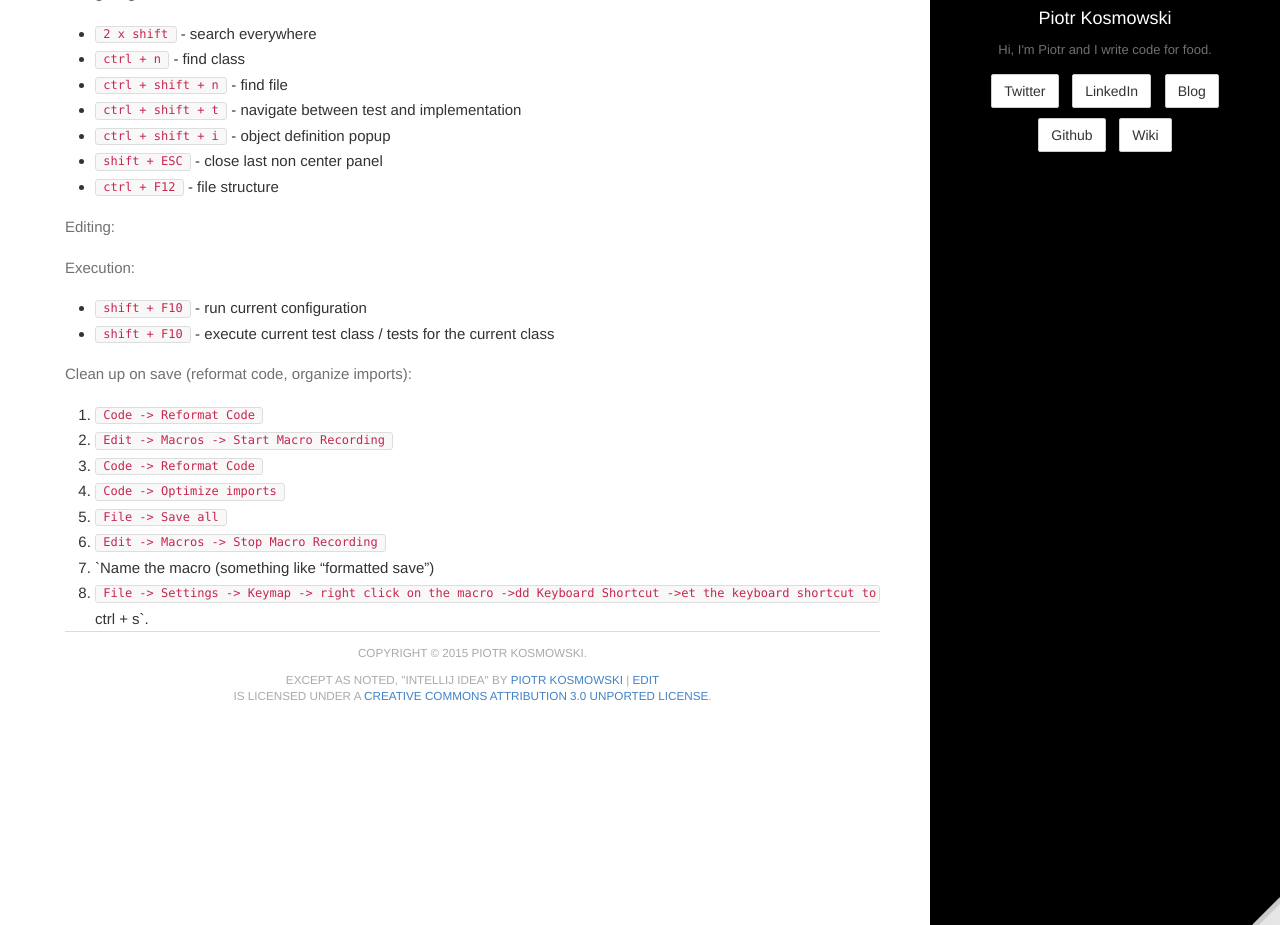
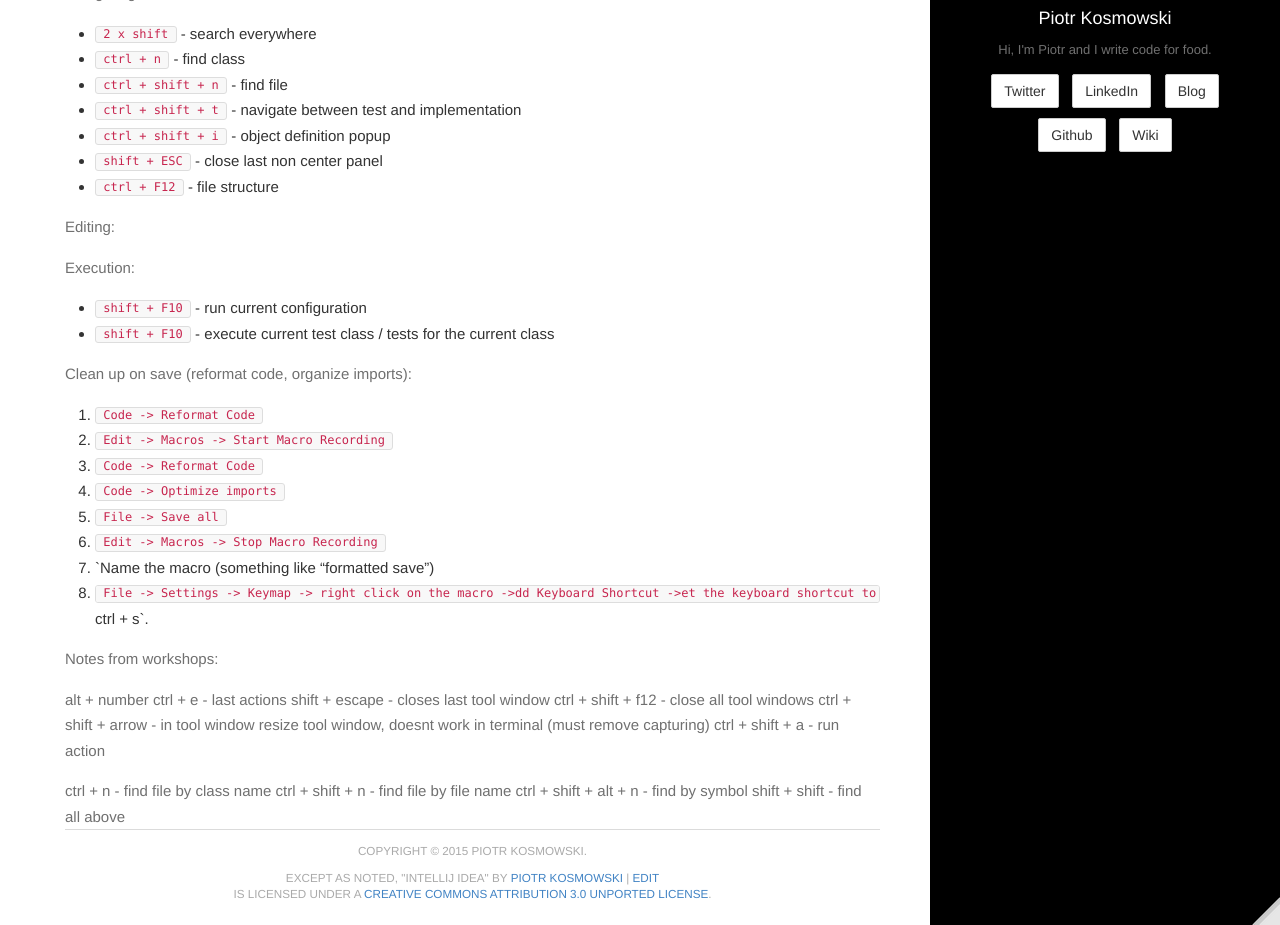
Before and after one commit to kospiotr/kospiotr.github.io, a Jekyll site: the page built from wiki/intellij-idea.md, in a window 1280 px wide and 1204 px high, cut to the strip 279-1204 px from the top of the window. Built offline with Jekyll 4.4.1, drawn with Linux system fonts in a browser that asks for light colours; Markdown is read by kramdown in place of the engine named in the settings.

Commit message:
Update intellij-idea.md

```diff
--- a/wiki/intellij-idea.md
+++ b/wiki/intellij-idea.md
@@ -40,3 +40,17 @@ Clean up on save (reformat code, organize imports):
 5. `Edit -> Macros -> Stop Macro Recording`
 6. `Name the macro (something like "formatted save")
 7. `File -> Settings -> Keymap -> right click on the macro ->dd Keyboard Shortcut ->et the keyboard shortcut to `ctrl + s`.
+
+Notes from workshops:
+
+alt + number
+ctrl + e - last actions
+shift + escape - closes last tool window
+ctrl + shift + f12 - close all tool windows
+ctrl + shift + arrow - in tool window resize tool window, doesnt work in terminal (must remove capturing)
+ctrl + shift + a - run action
+
+ctrl + n - find file by class name
+ctrl + shift + n - find file by file name
+ctrl + shift + alt + n - find by symbol
+shift + shift - find all above
```
